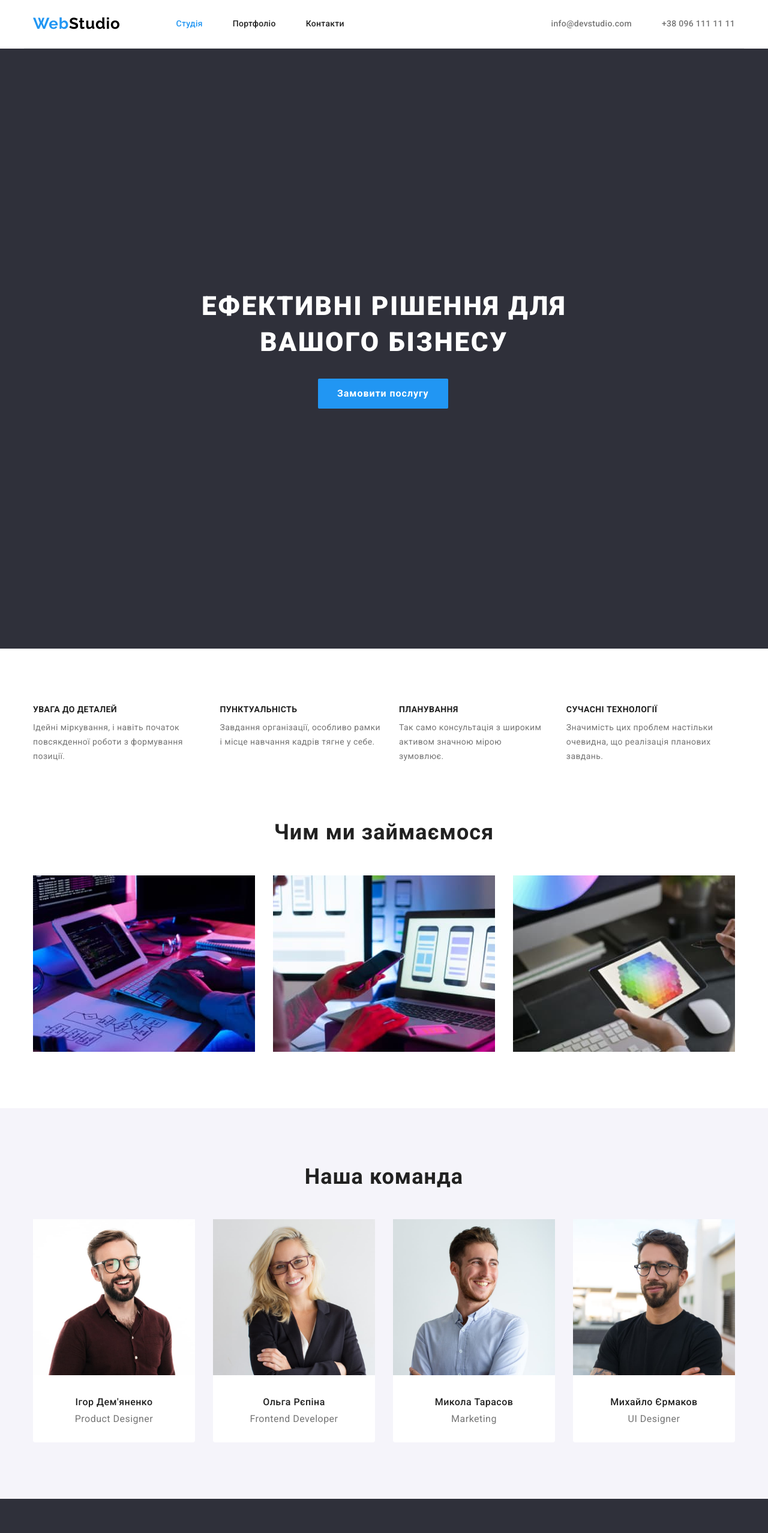
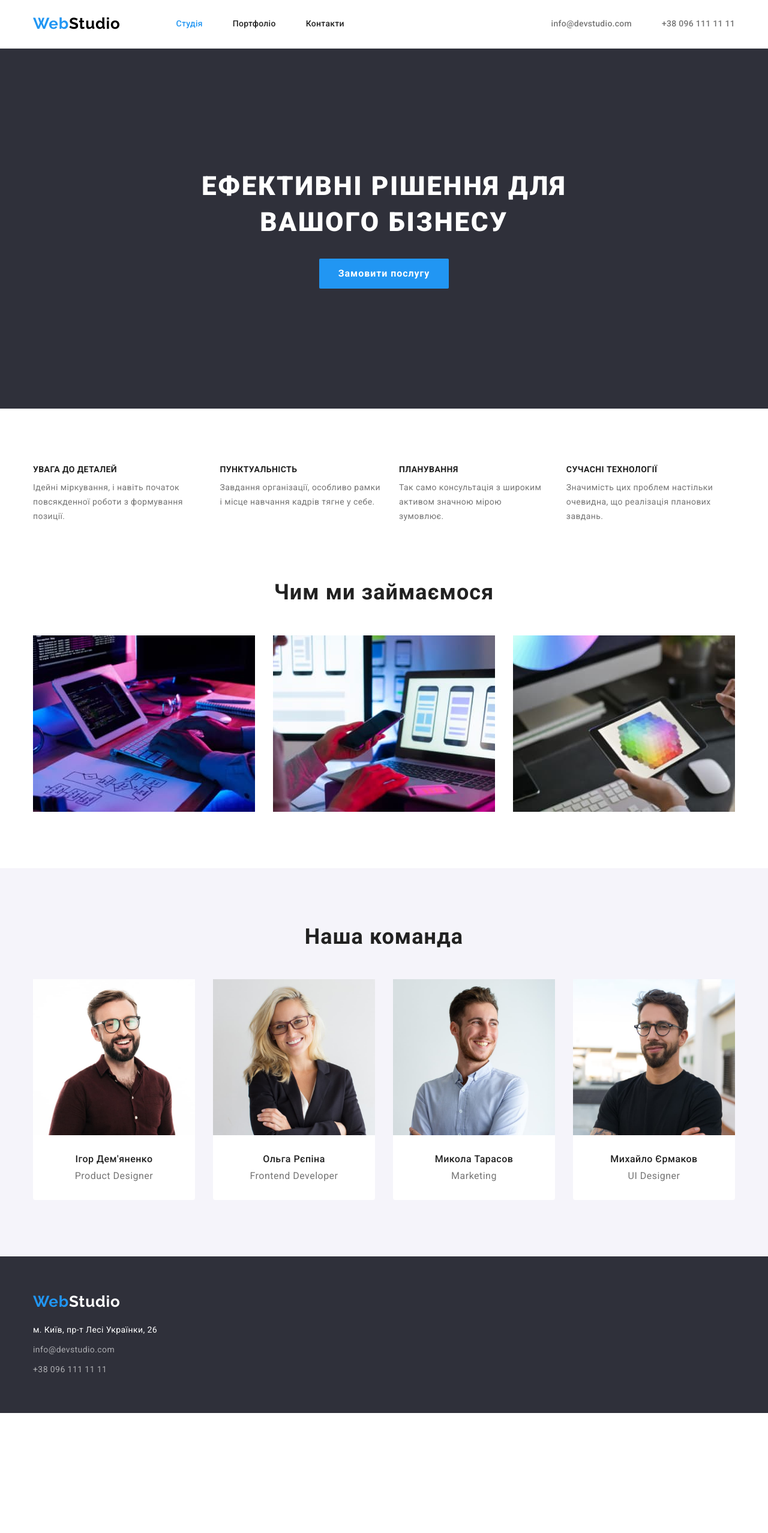
Before and after one commit to stskrypnyk/goit-markup-hw-03, a plain HTML site: page index.html in a window 1280 px wide. Shown: the top 2555 px of the page at 60% size. After the commit the page ends 2355 px from the top, so only its background shows below. Drawn offline with nearby package versions, Linux system fonts and the light colour scheme.

Commit message:
comments_update

```diff
--- a/css/styles.css
+++ b/css/styles.css
@@ -20,8 +20,7 @@ h1, h2, h3, h4, h5, p{
 }
 
 .container{
-    max-width: 1200px;
-    width: 100%;
+    width: 1200px;
     margin: 0 auto;
     padding: 0 15px;
 }
@@ -30,17 +29,22 @@ h1, h2, h3, h4, h5, p{
     padding: 94px 0;
 }
 
-.section-features{
-    padding-top: 94px;
+img{
+    display: block;
+    max-width: 100%;
+    height: auto;
 }
 
     /* Header */
 /* Logo */
 
+.header{
+    border-bottom: 1px solid var(--color-border-header);
+}
+
 .header-box{
     display: flex;
     justify-content: space-between;
-    border-bottom: 1px solid var(--color-border-header);
 }
 
 .nav-header{
@@ -133,17 +137,20 @@ h1, h2, h3, h4, h5, p{
     margin-bottom: 30px;
 }
 .button{
+    display: block;
+    margin: 0 auto;
+    border: none;
+    padding: 10px 32px;
+    border-radius: 2px;
+
     color: var(--color-background-primary);
     background-color: var(--color-brand);
     cursor: pointer;
+
     font-weight: 700;
     font-size: 16px;
     line-height: 1.9;
     letter-spacing: 0.06em;
-    border: none;
-    padding: 10px 32px;
-    border-radius: 2px;
-    margin: 0 490px;
 }
 
 /* Main Other */
@@ -156,6 +163,10 @@ h1, h2, h3, h4, h5, p{
     margin-bottom: 50px;
     text-align: center;
 }
+.advantages {
+    display: none;
+}
+
 .features-list{
     list-style: none;
     display: flex;
@@ -171,8 +182,6 @@ h1, h2, h3, h4, h5, p{
     text-transform: uppercase;
     letter-spacing: 0.03em;
     margin-bottom: 10px;
-    display: flex;
-    flex-basis: calc((100%-90px) / 4);
 }
 .description-features{
     color: var(--color-primary);
@@ -181,6 +190,11 @@ h1, h2, h3, h4, h5, p{
     letter-spacing: 0.03em;
 }
 /* Work */
+
+.work-type{
+    padding-top: 0;
+}
+
 .work-type-list{
     list-style: none;
     display: flex;
@@ -199,7 +213,6 @@ h1, h2, h3, h4, h5, p{
 
 .section-team {
     background-color: var(--color-background-accent);
-    padding: 94px 0;
 }
 
 .team-units-list{
@@ -217,9 +230,10 @@ h1, h2, h3, h4, h5, p{
     border-radius: 0 0 4px 4px;
 }
 
-.photo{
-    margin-bottom: 30px;
+.team-text{
+    padding: 30px 0;
 }
+
 
 .name{
     color: var(--color-inverted);
@@ -236,7 +250,6 @@ h1, h2, h3, h4, h5, p{
     line-height: 1.17;
     letter-spacing: 0.03em;
     text-align: center;
-    margin-bottom: 30px;
 }
 
 /* Footer */
@@ -256,7 +269,7 @@ h1, h2, h3, h4, h5, p{
 }
 
 .foot{
-    padding-bottom: 20px;
+    margin-bottom: 20px;
 }
 
 .foot-link{
@@ -264,6 +277,11 @@ h1, h2, h3, h4, h5, p{
     margin: 0;
     padding: 0;
 }
+
+.foot-link-item:not(:last-child) {
+    margin-bottom: 9px;
+}
+
 .foot-link-address{
     color: var(--color-background-primary);
     font-size: 14px;
@@ -272,7 +290,6 @@ h1, h2, h3, h4, h5, p{
     text-decoration: none;
     font-style: normal;
     padding: 0;
-    margin-bottom: 9px;
 }
 .foot-link-address:hover,
 .foot-link-address:focus {
@@ -285,12 +302,8 @@ h1, h2, h3, h4, h5, p{
     letter-spacing: 0.03em;
     text-decoration: none;
     font-style: normal;
-    margin-bottom: 9px;
 }
 
-.foot-link-contacts:last-child{
-    margin-bottom: 0;
-}
 .foot-link-contacts:hover,
 .foot-link-contacts:focus {
     color: var(--color-brand);
@@ -305,12 +318,14 @@ h1, h2, h3, h4, h5, p{
     border-radius: 4px;
     padding: 0;
     margin: 0;
+    margin-bottom: 56px;
+
 }
 
 .filter-item{
     display: flex;
-    margin-bottom: 56px;
 }
+
 
 .button-filter{
     color: var(--color-inverted);
@@ -344,10 +359,16 @@ h1, h2, h3, h4, h5, p{
     flex-basis: calc((100%-60px) / 3);
     max-width: 370px;
 }
+.projects{
+    display: none;
+}
+
 
 .project-text{
     padding: 20px 24px;
-    border: 1px solid #EEEEEE;
+    border-left: 1px solid #EEEEEE;
+    border-right: 1px solid #EEEEEE;
+    border-bottom: 1px solid #EEEEEE;
 }
 
 .project-title{
--- a/index.html
+++ b/index.html
@@ -35,14 +35,15 @@
     <main>
         <!-- Hero -->
         <section class="hero">
-            <div class="container hero">
+            <div class="container">
                 <h1 class="hero-title">ЕФЕКТИВНІ РІШЕННЯ ДЛЯ <br />ВАШОГО БІЗНЕСУ</h1>
                 <button type="button" class="button">Замовити послугу</button>
             </div>
         </section>
         <!-- Advantage -->
-        <section class="section-features">
+        <section class="section">
             <div class="container">
+                <h2 class="section-title advantages">Наші переваги</h2>
                 <ul class="features-list">
                     <li>
                         <h3 class="features">УВАГА ДО ДЕТАЛЕЙ</h3>
@@ -65,7 +66,7 @@
             </div>
         </section>
         <!-- What we do -->
-        <section class="section">
+        <section class="section work-type">
             <div class="container">
                 <h2 class="section-title">Чим ми займаємося</h2>
                 <ul class="work-type-list">
@@ -76,29 +77,37 @@
             </div>
         </section>
         <!-- Our Team -->
-        <section class="section-team">
+        <section class="section section-team">
             <div class="container">
                 <h2 class="section-title">Наша команда</h2>
                  <ul class="team-units-list">
                      <li class="team">
                      <img src="./images/ihor.jpg" alt="Ігор Дем'яненко" width="270" class="photo">
+                     <div class="team-text">
                          <h3 class="name">Ігор Дем'яненко</h3>
                          <p lang="en" class="team-position">Product Designer</p>
+                     </div>
                     </li>
                     <li class="team">
                      <img src="./images/olga.jpg" alt="Ольга Рєпіна" width="270" class="photo">
+                     <div class="team-text">
                          <h3 class="name">Ольга Рєпіна</h3>
                          <p lang="en" class="team-position">Frontend Developer</p>
+                     </div>
                     </li>
                     <li class="team">
                      <img src="./images/mykola.jpg" alt="Микола Тарасов" width="270" class="photo">
+                     <div class="team-text">
                          <h3 class="name">Микола Тарасов</h3>
                          <p lang="en" class="team-position">Marketing</p>
+                     </div>
                     </li>
                     <li class="team">
                      <img src="./images/mykhailo.jpg" alt="Михайло Єрмаков" width="270" class="photo">
+                     <div class="team-text">
                          <h3 class="name">Михайло Єрмаков</h3>
                          <p lang="en" class="team-position">UI Designer</p>
+                     </div>
                     </li>
                  </ul>
             </div>
@@ -110,9 +119,9 @@
             <a href="/" class="logo foot">Web<span class="logo-footer">Studio</span></a>
                 <address>
                     <ul class="foot-link">
-                        <li><a href="https://goo.gl/maps/smTfKD6mUD5czjNc8" class="foot-link-address">м. Київ, пр-т Лесі Українки, 26</a></li>
-                        <li><a href="mailto:info@devstudio.com" class="foot-link-contacts">info@devstudio.com</a></li>
-                        <li><a href="tel:+380961111111" class="foot-link-contacts">+38 096 111 11 11</a></li>
+                        <li class="foot-link-item"><a href="https://goo.gl/maps/smTfKD6mUD5czjNc8" class="foot-link-address">м. Київ, пр-т Лесі Українки, 26</a></li>
+                        <li class="foot-link-item"><a href="mailto:info@devstudio.com" class="foot-link-contacts">info@devstudio.com</a></li>
+                        <li class="foot-link-item"><a href="tel:+380961111111" class="foot-link-contacts">+38 096 111 11 11</a></li>
                         </ul>
                 </address>
         </div>
```
Also changed, not shown: portfolio.html (+10 -7 lines). Lines whose indentation alone changed are shown as unchanged.
